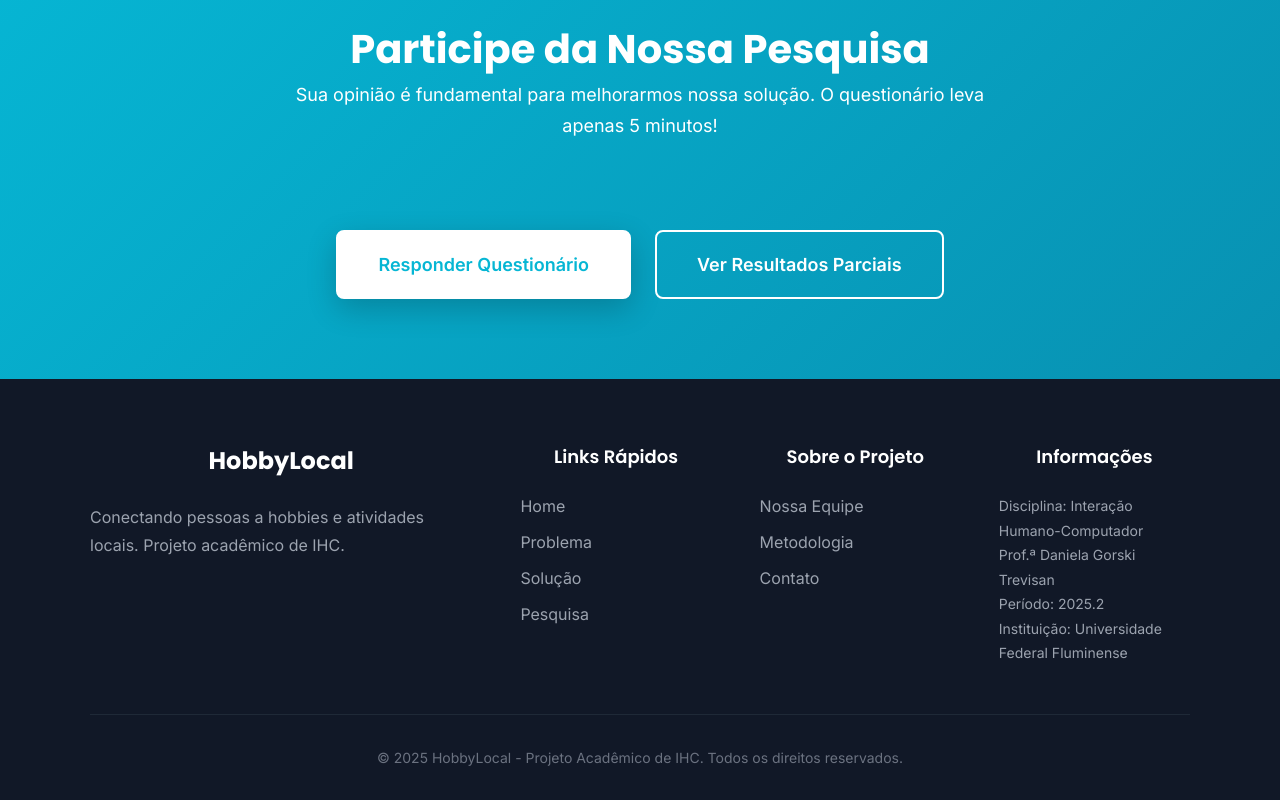
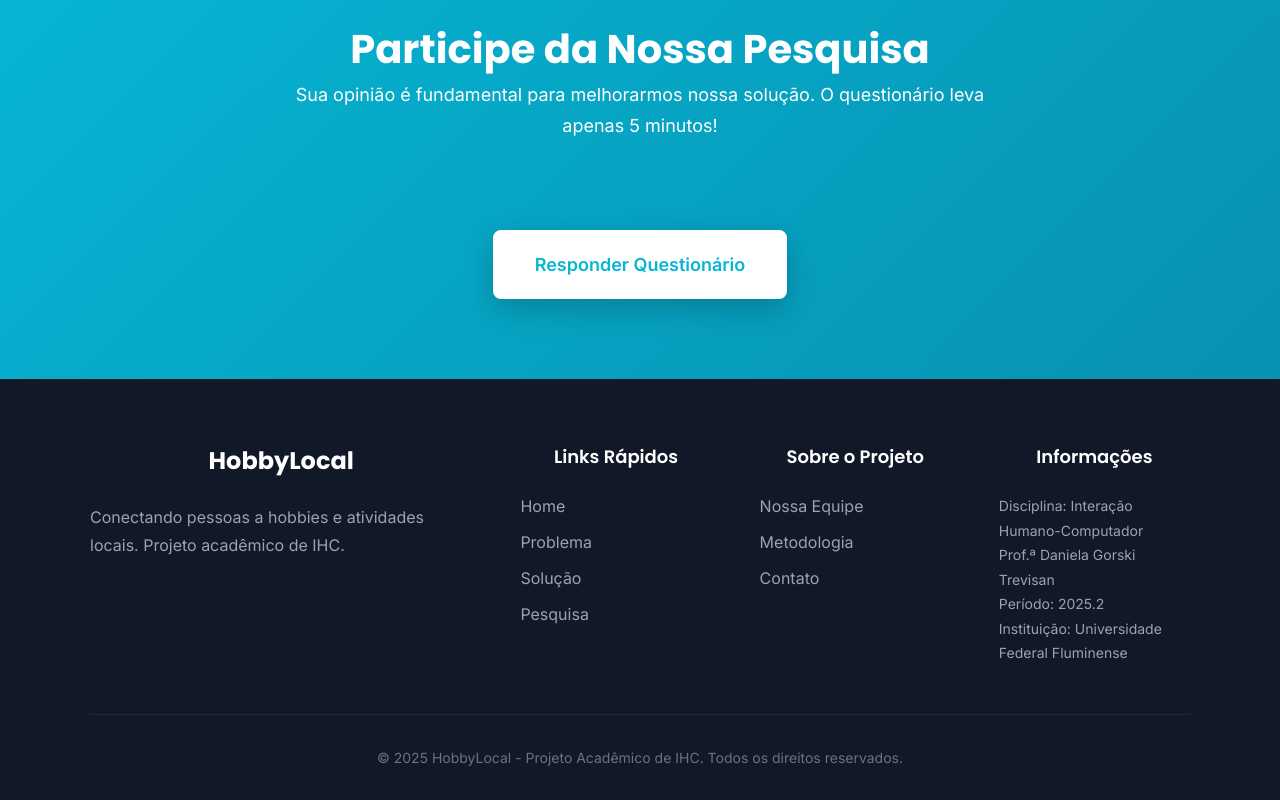
Before and after one commit to FelipeVilelaFreire/Trabalho-IHC, a React (Vite) app: page /pesquisa in a window 1280 px wide. Shown: the part 4216-5016 px from the top of the page. Built offline with nearby package versions, Linux system fonts and the light colour scheme.

Commit message:
Trabalho Finalizado dia 09/10/2025

```diff
--- a/src/components/ui/Button.jsx
+++ b/src/components/ui/Button.jsx
@@ -21,10 +21,13 @@ const Button = ({
   ].filter(Boolean).join(' ');
 
   if (href) {
+    const isExternal = href.startsWith('http');
     return (
       <a
         href={href}
         className={classes}
+        target={isExternal ? '_blank' : undefined}
+        rel={isExternal ? 'noopener noreferrer' : undefined}
         {...props}
       >
         {children}
--- a/src/pages/Home.jsx
+++ b/src/pages/Home.jsx
@@ -155,7 +155,7 @@ const Home = () => {
               Sua participação é voluntária e anônima, contribuindo para o avanço científico na área.
             </p>
             <Button
-              href="https://docs.google.com/document/d/1_4nttxDmjnHOAS4TnH5jiCjaZc4iv0lcnCACcAbHblo/edit?usp=sharing"
+              href="https://docs.google.com/forms/d/e/1FAIpQLSdcJsfhgdCOWDCbIlXJ0CVo-ryip9Tfv1PP2wQkX6xq720KHQ/viewform"
               size="large"
               variant="primary"
             >
--- a/src/pages/Problem.jsx
+++ b/src/pages/Problem.jsx
@@ -513,7 +513,7 @@ const Problem = () => {
                 <div className="questionnaire-cta">
                   <p>É possível acessar o formulário no link a seguir:</p>
                   <Button
-                    href="https://docs.google.com/forms/d/e/1FAIpQLScKRJPdGVNJoN0y6bxGGXiJXwQUCr5xXnRTPiQGj6k9hT-Z_w/viewform"
+                    href="https://docs.google.com/forms/d/e/1FAIpQLSdcJsfhgdCOWDCbIlXJ0CVo-ryip9Tfv1PP2wQkX6xq720KHQ/viewform"
                     variant="primary"
                     size="medium"
                   >
--- a/src/pages/Research.jsx
+++ b/src/pages/Research.jsx
@@ -144,18 +144,11 @@ const Research = () => {
 
           <div className="participate-buttons">
             <Button
-              href="https://forms.gle/p49MsdVMNVSBPv7m8"
+              href="https://docs.google.com/forms/d/e/1FAIpQLSdcJsfhgdCOWDCbIlXJ0CVo-ryip9Tfv1PP2wQkX6xq720KHQ/viewform"
               size="large"
               variant="primary"
             >
               Responder Questionário
-            </Button>
-            <Button
-              href="#"
-              size="large"
-              variant="outline"
-            >
-              Ver Resultados Parciais
             </Button>
           </div>
         </div>
```
